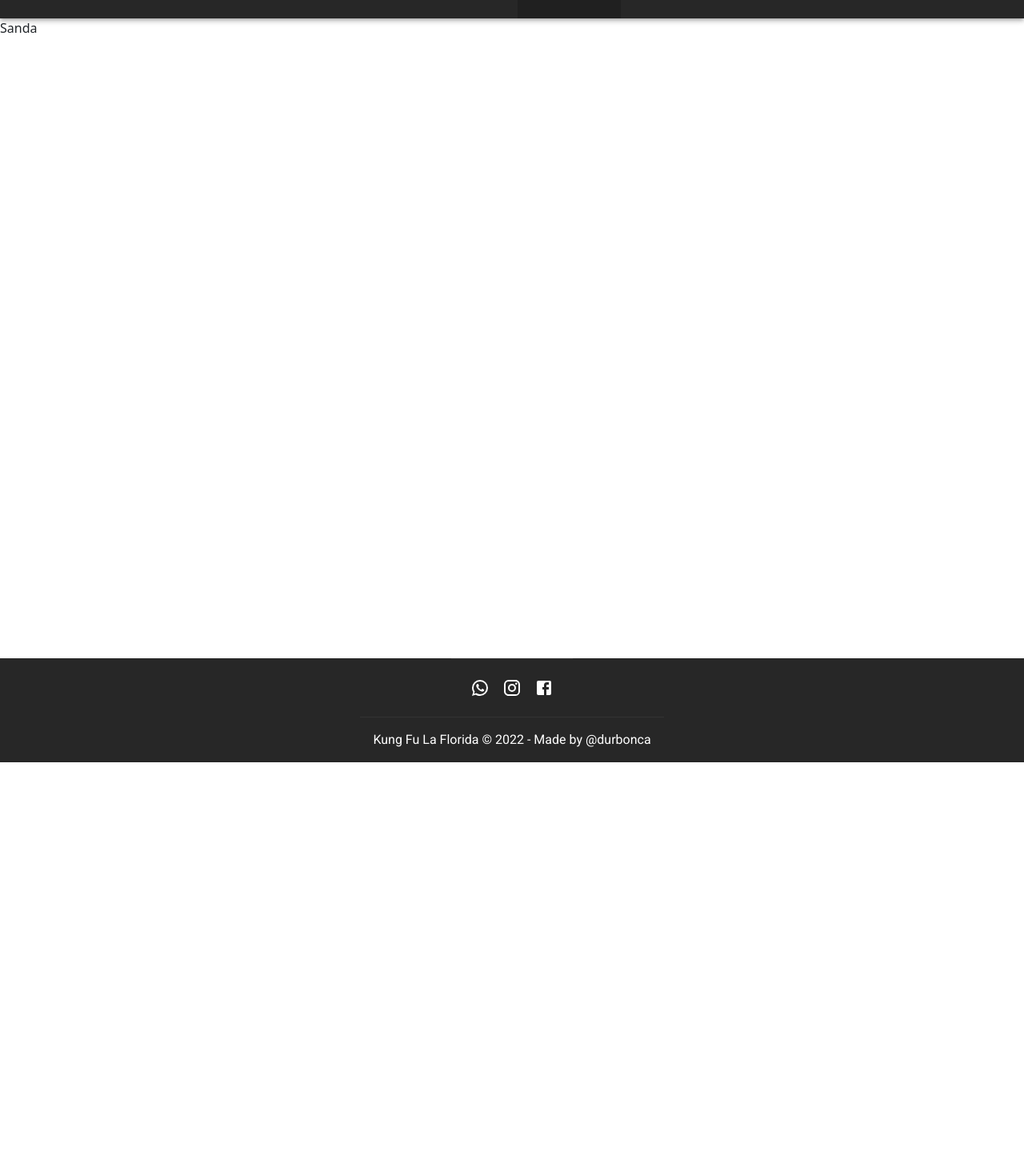
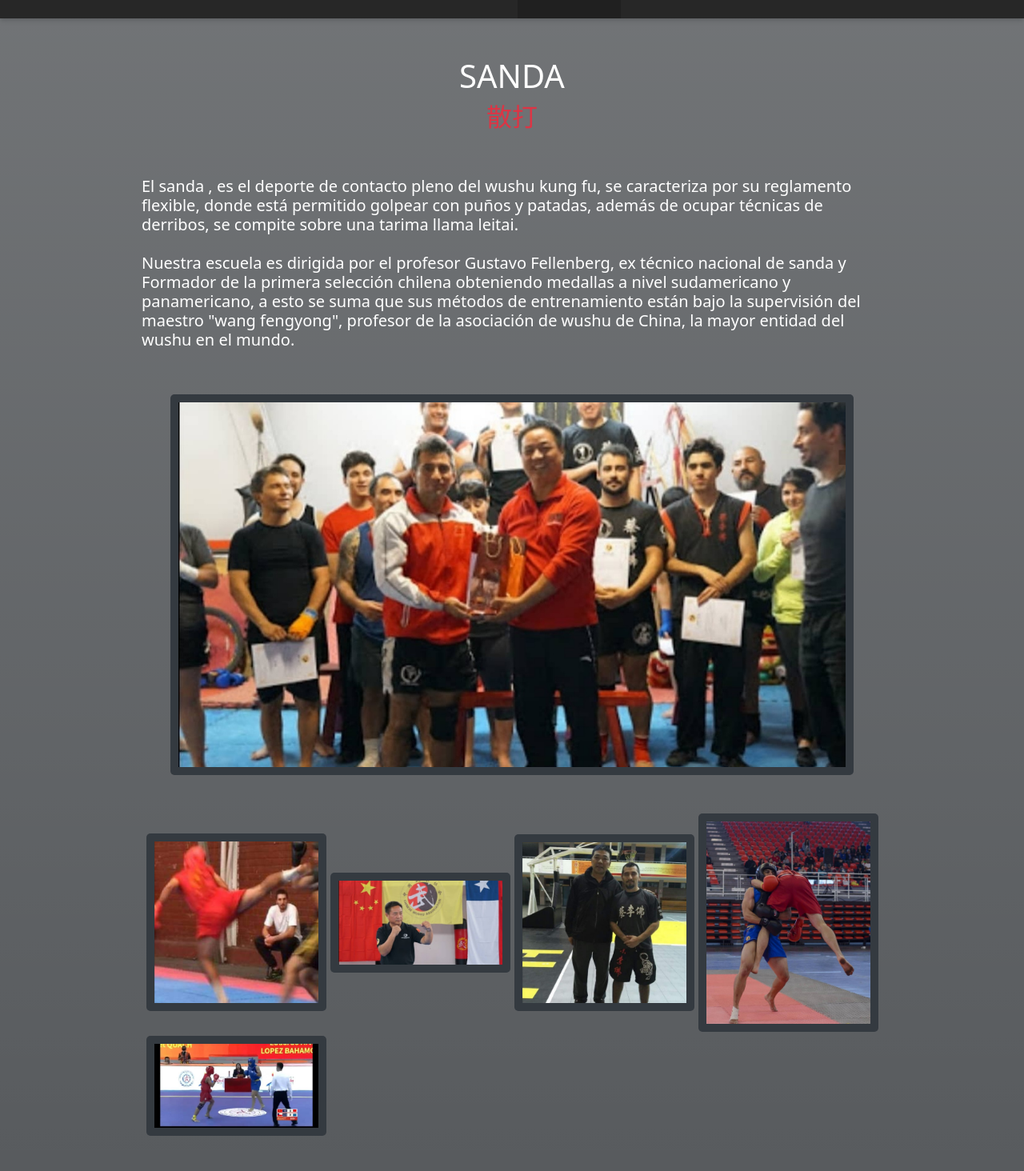
Before and after one commit to durbonca/kungfusanda.cl-old, a React (Create React App) app: page /sanda in a window 1280 px wide. Shown: the part 46-1510 px from the top of the page at 80% size. Before the commit the page ends 999 px from the top, so only its background shows below. Built offline with nearby package versions, Linux system fonts and the light colour scheme.

Commit message:
sanda ready

```diff
--- a/src/components/intro-section/index.jsx
+++ b/src/components/intro-section/index.jsx
@@ -13,8 +13,8 @@ export const IntroSection = () => {
         <TypographyBox>
           <Typography>
             <span>
-              Bienvenido a nuestra escuela `&quot;`GUANGONG`&quot;`, un espacio de grato ambiente para entrenar y sacar
-              lo mejor de ti mediante nuestras disciplinas:
+              Bienvenido a nuestra escuela &quot;GUANGONG&quot;, un espacio de grato ambiente para entrenar y sacar lo
+              mejor de ti mediante nuestras disciplinas:
               <br />
               <br />
               <ul>
--- a/src/pages/KungFu.jsx
+++ b/src/pages/KungFu.jsx
@@ -41,17 +41,14 @@ export const KungFu = () => {
           </div>
         </div>
       </section>
-
       <section className="container mt-5 pb-5">
         <div className="pics mt-5">
           <div className="item level-3">
             <img src={kungfu1img} alt="kung-fu imagen" />
           </div>
-
           <div className="item level-3">
             <img src={kungfu3img} alt="kung-fu imagen" />
           </div>
-
           <div className="item level-3">
             <img src={kungfu7img} alt="kung-fu imagen" />
           </div>
--- a/src/pages/Sanda.jsx
+++ b/src/pages/Sanda.jsx
@@ -1,5 +1,59 @@
-import React from 'react';
+import sanda1img from '../img/sanda/1.jpeg';
+import sanda2img from '../img/sanda/2.jpeg';
+import sanda5img from '../img/sanda/5.jpeg';
+import sanda6img from '../img/sanda/6.jpeg';
+import sanda7img from '../img/sanda/7.jpeg';
+import sanda8img from '../img/sanda/8.jpeg';
 
 export const Sanda = () => {
-  return <div>Sanda</div>;
+  return (
+    <div className="h-100 bg-dark bg-gradient bg-opacity-75">
+      <section className="container">
+        <div className="row pt-5">
+          <div className="col">
+            <h1 className="text-center text-white tracking-in-expand">SANDA</h1>
+            <h2 className="text-center text-danger tracking-in-contract">散打</h2>
+          </div>
+        </div>
+        <div className="row pt-5 text-focus-in">
+          <div className="col-12 offset-md-1 col-md-10">
+            <h5 className="text-justify text-white">
+              El sanda , es el deporte de contacto pleno del wushu kung fu, se caracteriza por su reglamento flexible,
+              donde está permitido golpear con puños y patadas, además de ocupar técnicas de derribos, se compite sobre
+              una tarima llama leitai.{' '}
+            </h5>
+            <h5 className="text-justify text-white pt-3">
+              {`Nuestra escuela es dirigida por el profesor Gustavo Fellenberg, ex técnico nacional de sanda y Formador de
+              la primera selección chilena obteniendo medallas a nivel sudamericano y panamericano, a esto se suma que
+              sus métodos de entrenamiento están bajo la supervisión del maestro "wang fengyong", profesor de la
+              asociación de wushu de China, la mayor entidad del wushu en el mundo.`}
+            </h5>
+          </div>
+        </div>
+      </section>
+      <div className="col-8 offset-2 mt-5 item">
+        <img width="100%" src={sanda6img} alt="sanda foto" />
+      </div>
+      <section className="mt-5 pb-5">
+        <div className="container pics">
+          <div className="item level-3">
+            <img src={sanda1img} alt="sanda foto" />
+          </div>
+          <div className="item level-3">
+            <img src={sanda2img} alt="sanda foto" />
+          </div>
+          <div className="item level-3">
+            <img src={sanda5img} alt="sanda foto" />
+          </div>
+
+          <div className="item level-3">
+            <img src={sanda7img} alt="sanda foto" />
+          </div>
+          <div className="item level-3">
+            <img src={sanda8img} alt="sanda foto" />
+          </div>
+        </div>
+      </section>
+    </div>
+  );
 };
```
